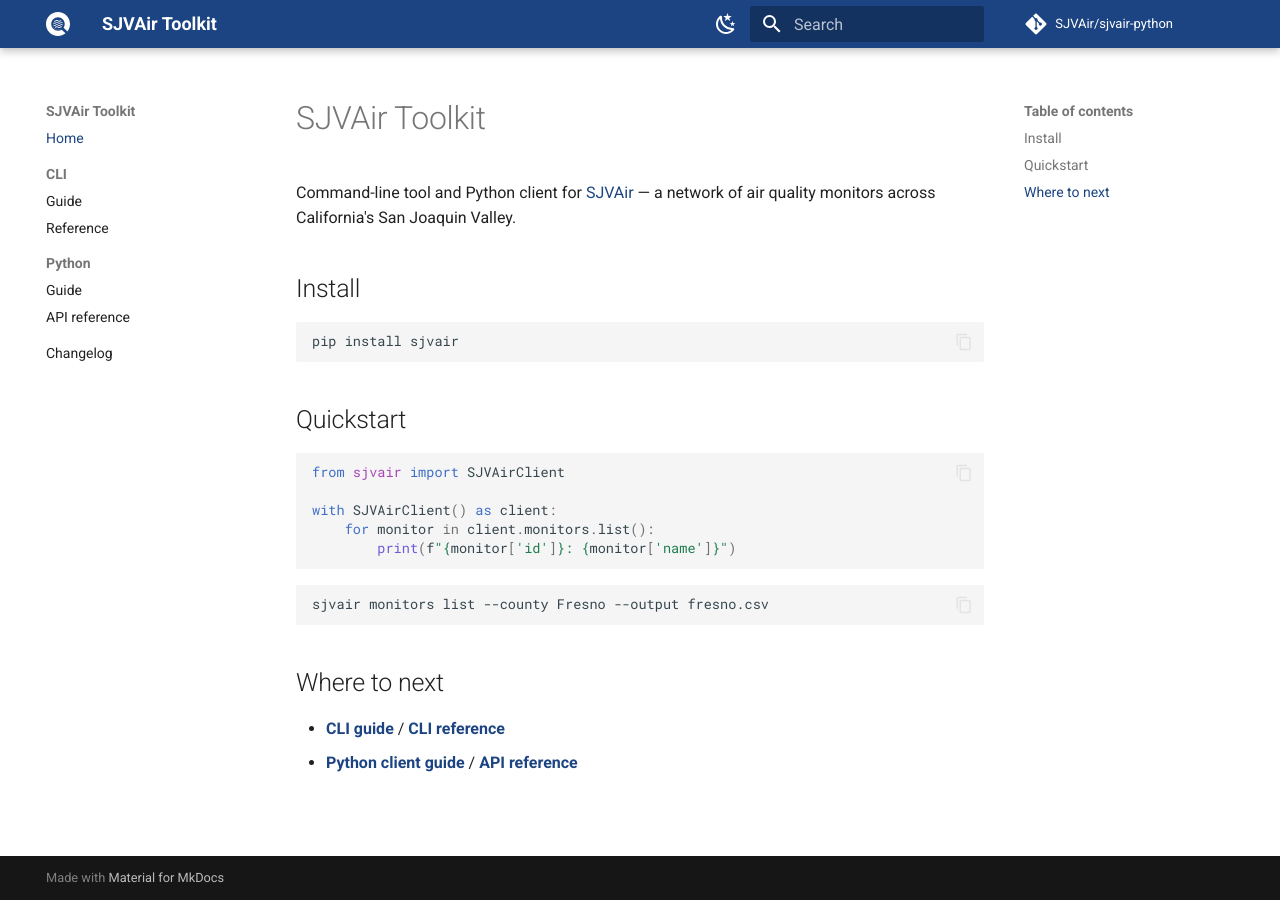
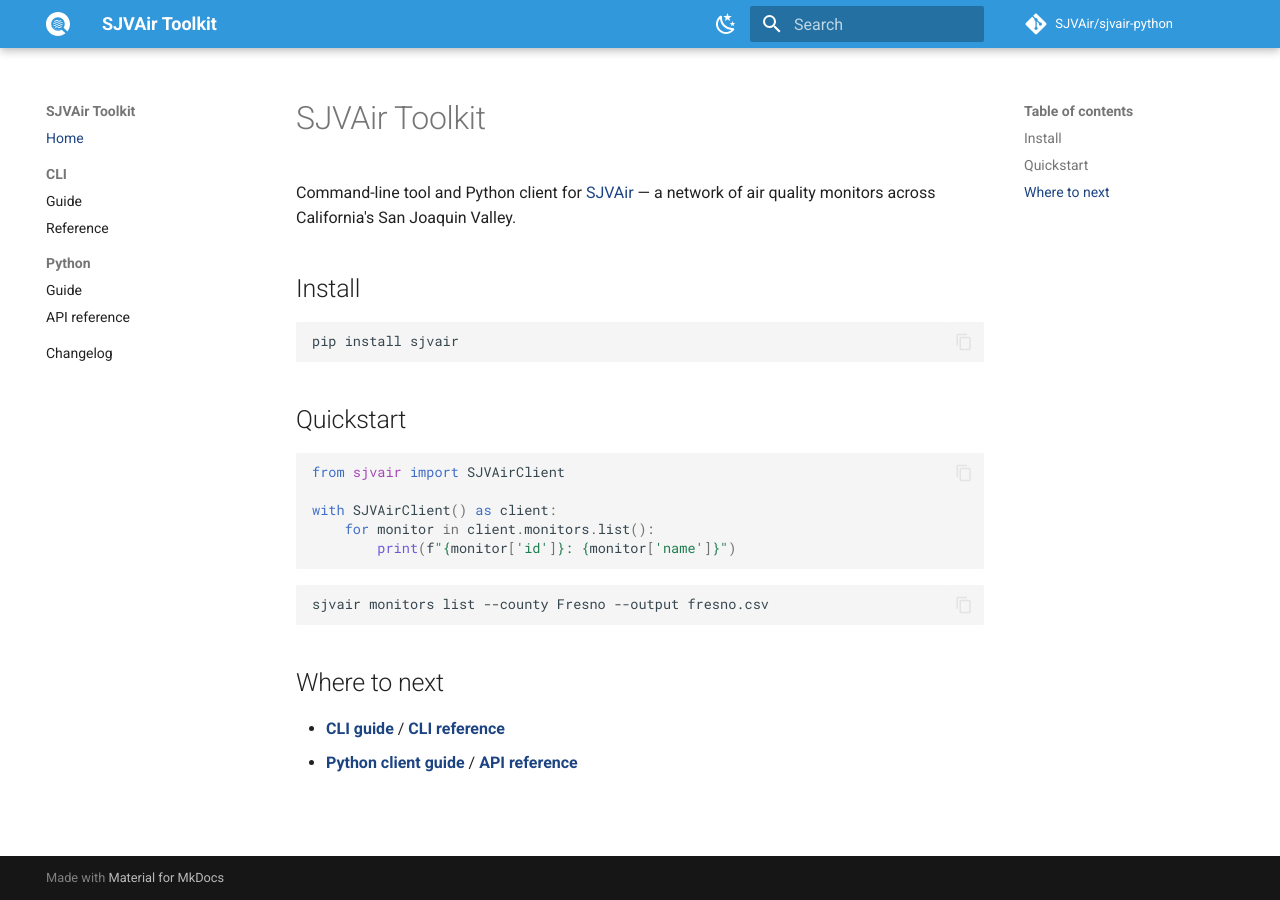
Before and after one commit to SJVAir/sjvair-python, an MkDocs documentation site: the page built from docs/index.md, in a window 1280 px wide. Built offline with MkDocs 1.6.1 and Material for MkDocs 9.7.7, drawn with Linux system fonts in a browser that asks for light colours; comment, search, counter and statistics services are not loaded.

Commit message:
docs: lighten docs header to the SJVAir brand blue

```diff
--- a/docs/stylesheets/extra.css
+++ b/docs/stylesheets/extra.css
@@ -1,15 +1,17 @@
 /* SJVAir brand colors, sampled from sjvair-logo.svg */
 [data-md-color-scheme="default"] {
-  --md-primary-fg-color:        #1c4482;
-  --md-primary-fg-color--light: #2a5aa8;
-  --md-primary-fg-color--dark:  #14315e;
+  --md-primary-fg-color:        #3298dc;
+  --md-primary-fg-color--light: #5aabe3;
+  --md-primary-fg-color--dark:  #2680c4;
   --md-accent-fg-color:         #1fb9ef;
+  /* Navy links so they stay readable on the white background */
+  --md-typeset-a-color:         #1c4482;
 }
 
 [data-md-color-scheme="slate"] {
-  --md-primary-fg-color:        #1c4482;
-  --md-primary-fg-color--light: #2a5aa8;
-  --md-primary-fg-color--dark:  #14315e;
+  --md-primary-fg-color:        #3298dc;
+  --md-primary-fg-color--light: #5aabe3;
+  --md-primary-fg-color--dark:  #2680c4;
   --md-accent-fg-color:         #1fb9ef;
   /* Sky-blue links so they stay readable on the dark background */
   --md-typeset-a-color:         #1fb9ef;
```
